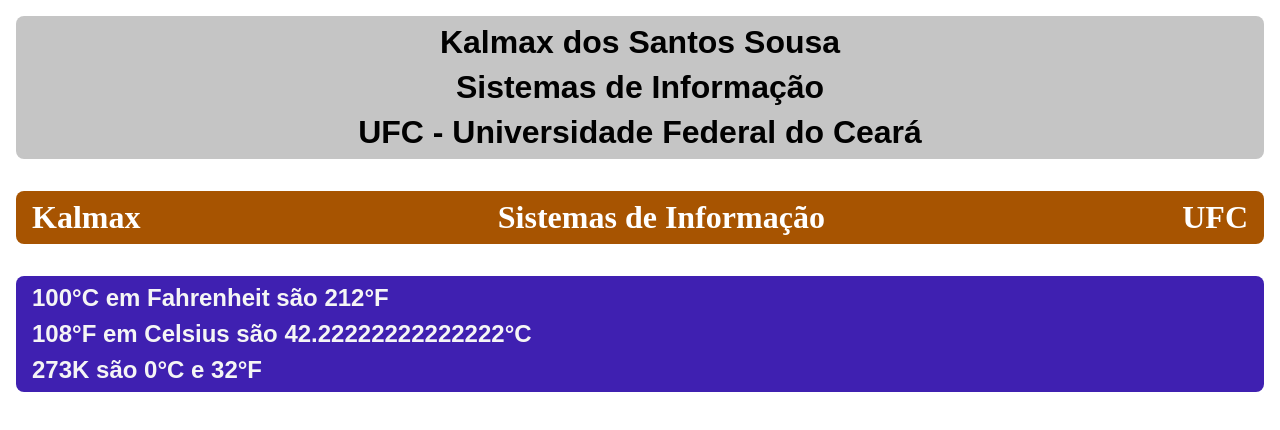
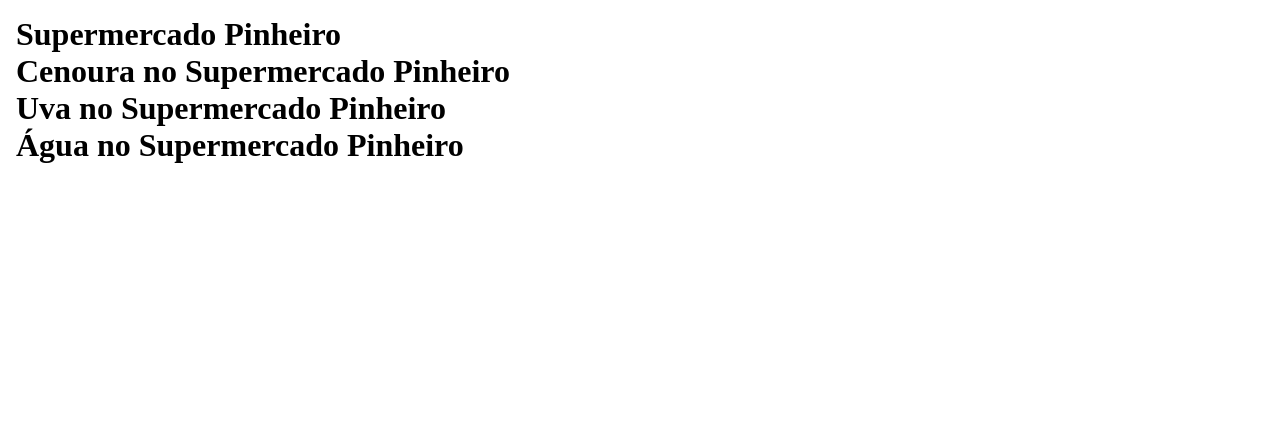
Before and after one commit to kalmax-sousa/UFC_WEB_2023.1, a React (Create React App) app in the folder 01-react/introducao/: page / in a window 1280 px wide. Shown: the top 430 px of the page. Built offline with nearby package versions, Linux system fonts and the light colour scheme.

Commit message:
Aula sobre: Hierarquia de props; Arquivo com múltiplos componentes; Props.children

```diff
--- a/01-react/introducao/src/App.jsx
+++ b/01-react/introducao/src/App.jsx
@@ -1,13 +1,16 @@
-//import MeusDados from './components/atividade00/01MeusDados';
 import './styles.css';
-//import HelloWorld from './components/00HelloWorld';
-//import Calculadora from './components/01Calculadora';
-//import MyProps from './components/02MyProps';
+//import HelloWorld from './components/00HelloWorld/HelloWorld';
+//import Calculadora from './components/01Calculadora/Calculadora';
+//import MyProps from './components/02MyProps/MyProps';
+//import FunctionA from './components/03Hierarquia/FunctionA';
+//import {Header, Body, Footer} from './components/04MultiploComponente/MultiploComponente';
+import {Supermercado, Legume, Fruta, Bebida} from './components/05Children/MyChildrenV0';
+
 
 // ATIVIDADE 00
-import MeusDados01 from './components/atividade00/01MeusDados';
-import MeusDados02 from './components/atividade00/02MeusDados';
-import Temperatura from './components/atividade00/03Temperatura';
+//import MeusDados01 from './components/atividade00/01MeusDados';
+//import MeusDados02 from './components/atividade00/02MeusDados';
+//import Temperatura from './components/atividade00/03Temperatura';
 
 
 function App() {
@@ -20,11 +23,25 @@
         idade={18}
         curso="Sistemas de  Informação"
       />*/}
+      {/*<FunctionA />*/}
+      {/*<div>
+        <Header />
+        <Body />
+        <Footer />
+      </div>*/}
 
-      {/* ATIVIDADE 00 */}
+      <Supermercado nome="Pinheiro">
+        <Legume nome="Cenoura"/>
+        <Fruta nome="Uva"/>
+        <Bebida nome="Água"/>
+      </Supermercado>
+
+      {/* ATIVIDADE 00
       <MeusDados01/>
       <MeusDados02 nome="Kalmax" curso="Sistemas de Informação" universidade="UFC"/>
-      <Temperatura/>
+      <Temperatura/>*/}
+
+
     </div>
   );
 }
--- /dev/null
+++ b/01-react/introducao/src/components/03Hierarquia/FunctionA.jsx
@@ -0,0 +1,12 @@
+import FunctionB from "./FunctionB";
+
+const FunctionA = () => {
+    return(
+        <div>
+            <h1>Componente A</h1>
+            <FunctionB x={10} y={5}/>
+        </div>
+    );
+}
+
+export default FunctionA;
--- /dev/null
+++ b/01-react/introducao/src/components/04MultiploComponente/MultiploComponente.jsx
@@ -0,0 +1,25 @@
+const Header = () => {
+    return (
+        <header>
+            <h1>Isso é um cabeçalho</h1>
+        </header>
+    )
+}
+
+const Body = () => {
+    return (
+        <body>
+            <h1>Isso é um corpo</h1>
+        </body>
+    )
+}
+
+const Footer = () => {
+    return (
+        <footer>
+            <h1>Isso é um rodapé</h1>
+        </footer>
+    )
+}
+
+export {Header, Body, Footer};
--- /dev/null
+++ b/01-react/introducao/src/components/05Children/MyChildrenV0.jsx
@@ -0,0 +1,72 @@
+import { Children, cloneElement } from "react";
+
+/*V0
+const Supermercado = ({children}) => {
+    return(
+        <div>
+            <h1>Supermercado DuPovo</h1>
+            {children.map(e => <div style={{backgroundColor: "blue"}}>
+                    {e}
+                </div>
+            )}
+        </div>
+    );
+}*/
+
+/*V1
+const Supermercado = ({children}) => {
+    return(
+        <div>
+            <h1>Supermercado DuPovo</h1>
+            {
+                Children.map(
+                    children,
+                    child => <div style={{backgroundColor: "red"}}>
+                        {child}
+                    </div>
+                )
+            }
+        </div>
+    );
+}*/
+
+//V2
+const Supermercado = ({children, nome}) => {
+    return(
+        <div>
+            <h1>Supermercado {nome}</h1>
+            {
+                Children.map(
+                    children,
+                    child => cloneElement(child, {supermercado: nome})
+                )
+            }
+        </div>
+    );
+}
+
+const Legume = ({nome, supermercado}) => {
+    return(
+        <div>
+            <h1>{nome} no Supermercado {supermercado}</h1>
+        </div>
+    );
+}
+
+const Fruta = ({nome, supermercado}) => {
+    return(
+        <div>
+            <h1>{nome} no Supermercado {supermercado}</h1>
+        </div>
+    );
+}
+
+const Bebida = ({nome, supermercado}) => {
+    return(
+        <div>
+            <h1>{nome} no Supermercado {supermercado}</h1>
+        </div>
+    );
+}
+
+export {Supermercado, Legume, Fruta, Bebida}
```
Also changed, not shown: 01-react/introducao/src/components/03Hierarquia/FunctionB.jsx (added, +9 -0 lines), 01-react/introducao/src/components/00HelloWorld/HelloWorld.jsx (renamed from 01-react/introducao/src/components/00HelloWorld.jsx), 01-react/introducao/src/components/01Calculadora/Calculadora.jsx (renamed from 01-react/introducao/src/components/01Calculadora.jsx), 01-react/introducao/src/components/02MyProps/MyProps.jsx (renamed from 01-react/introducao/src/components/02MyProps.jsx).
